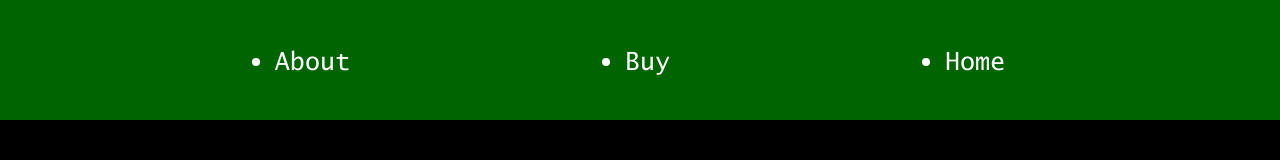
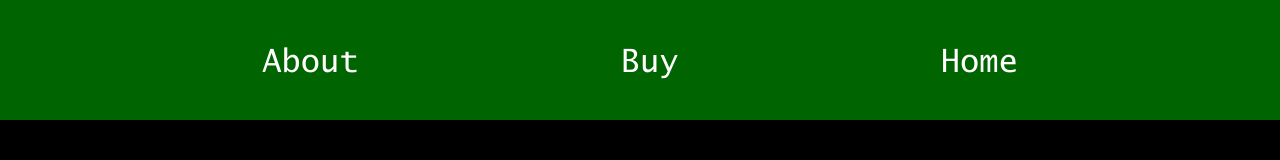
Before and after one commit to samuelbroman/Phasmophobia, a plain HTML site: page about.html in a window 1280 px wide. Drawn offline with Linux system fonts and the light colour scheme.

Commit message:
added text and improved css

```diff
--- a/style.css
+++ b/style.css
@@ -1,6 +1,12 @@
 @font-face{
     font-family: "Lucida Sans Typewriter";
     src: url("./Lucida\ Sans\ Typewriter\ Regular.ttf");
+}
+
+*{
+    margin: 0;
+    padding: 0;
+    box-sizing: border-box;
 }
 
 body{
@@ -9,26 +15,31 @@ color: white;
 font-family: "Lucida Sans Typewriter";
 }
 .headerlinks{
-    text-decoration: none;
-    color: white;
-    font-size: 25px;
+    position: sticky;
+    top: 0;
+    z-index: 666;
+    height: 15vh;
+    list-style: none;
     display: flex;
     justify-content: center;
     justify-content: space-evenly;
     align-items: center;
     background-color: darkgreen;
-    top: 0;
-    position: sticky;
-    height: 15vh;
-    z-index: 666;
 }
+
 a{
     color: white;
     text-decoration: none;
 }
+
+.headerlinks a{
+    font-size: 2rem;
+}
+
 a:hover{
     color:blue;
 }
+
 .logo{
     display: flex;
     justify-content: center;
@@ -39,13 +50,7 @@ a:hover{
   justify-content: center;
   font-size: 36px;
 }
-*{
-    margin: 0;
-    padding: 0;
-    box-sizing: border-box;
-    }
+
 .maintext
 {
-    display: flex;
-    justify-content: center;
 }
```
Also changed, not shown: index.html (+6 -2 lines).
